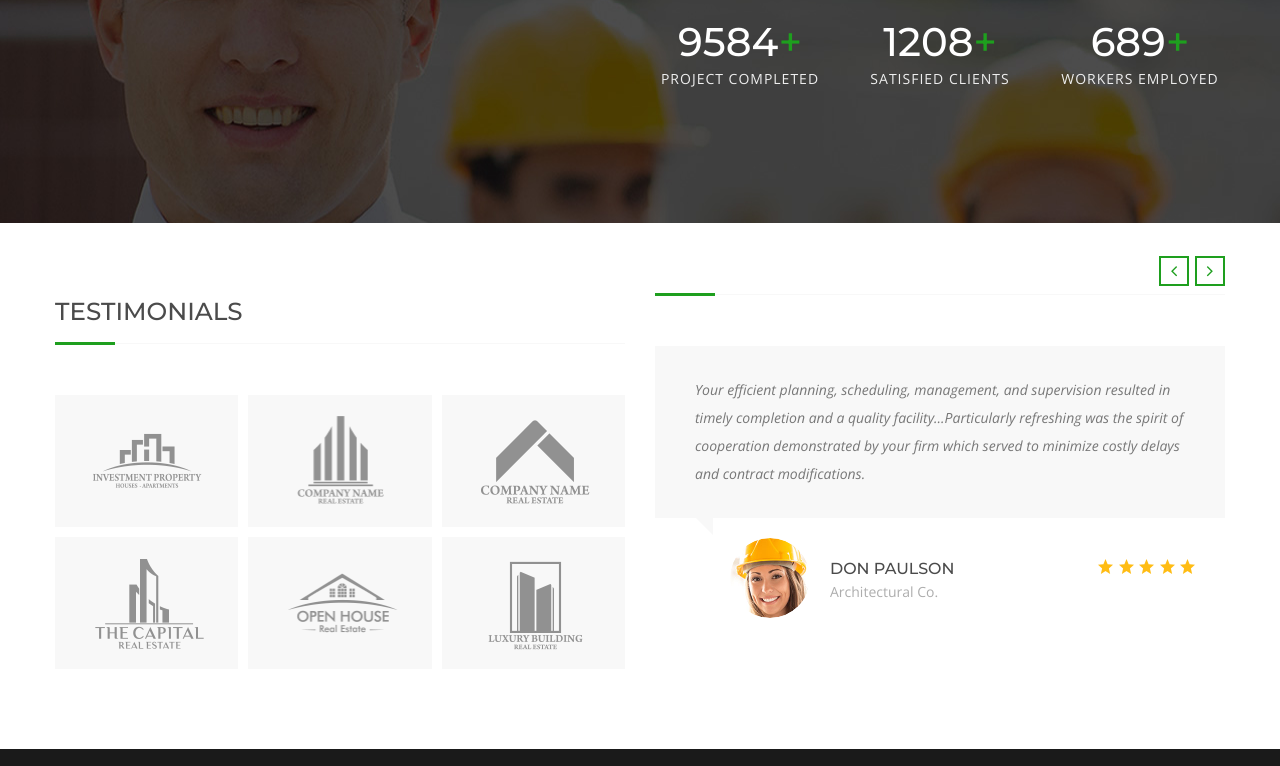
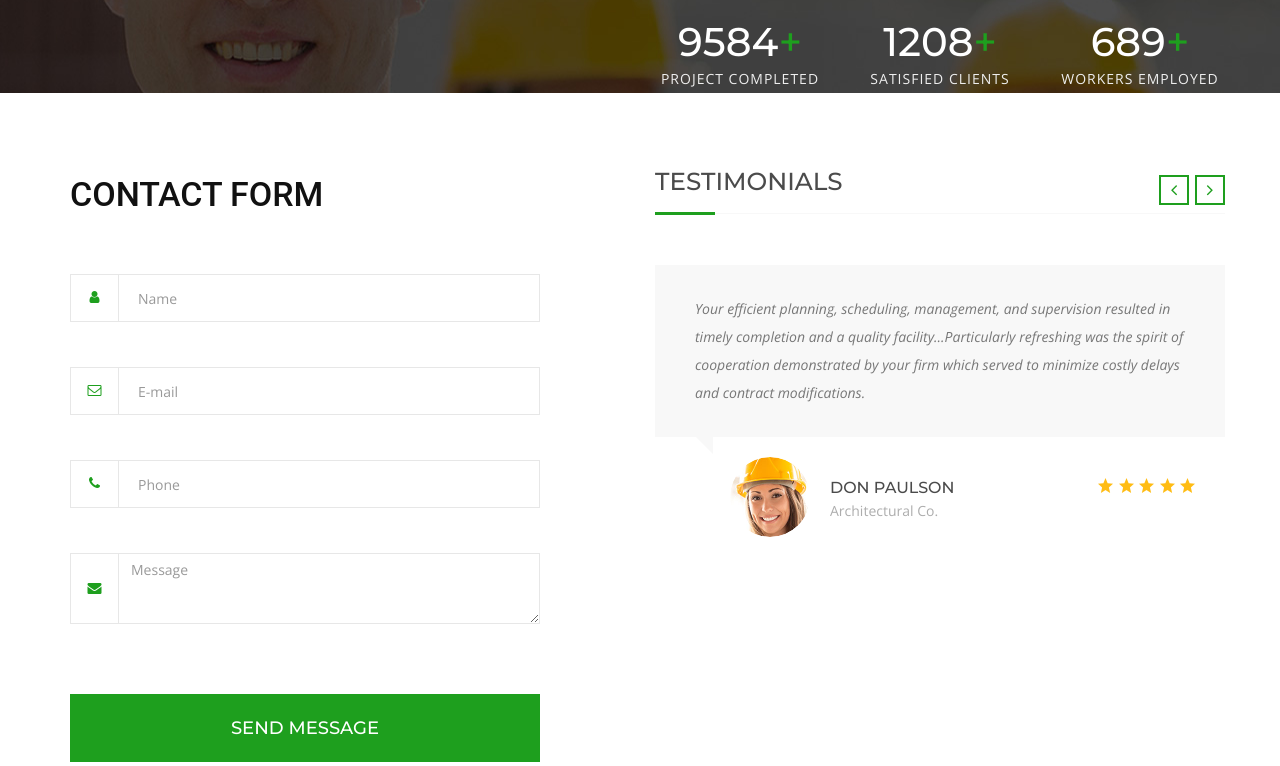
Before and after one commit to sahadpk/cpconstruction, a plain HTML site: page index.html in a window 1280 px wide. Shown: the part 4058-4824 px from the top of the page. Drawn offline with nearby package versions, Linux system fonts and the light colour scheme; a web font is replaced by a local one.

Commit message:
contact added

```diff
--- a/index.html
+++ b/index.html
@@ -1388,9 +1388,7 @@
                                         <div class="text">WORKERS EMPLOYED</div>
                                     </div>
                                 </div><!-- /.col-md-2 -->
-                                <div class="col-md-12">
-                                    <div class="wprt-spacer" data-desktop="130" data-mobi="80" data-smobi="60"></div>
-                                </div><!-- /.col-md-12 -->
+
                             </div><!-- /.row -->
                         </div><!-- /.container -->
                     </section>
@@ -1404,62 +1402,113 @@
                                 </div><!-- /.col-md-12 -->
 
                                 <div class="col-md-6">
-                                    <h2>TESTIMONIALS</h2>
-                                    <div class="wprt-lines style-1 custom-3">
-                                        <div class="line-1"></div>
-                                        <div class="line-2"></div>
-                                    </div>
-                                    <div class="wprt-spacer" data-desktop="50" data-mobi="40" data-smobi="40"></div>
-
-                                    <div class="wprt-partner-grid has-outline col-3 gutter-10">
-                                        <div class="partner-wrap clearfix">
-                                            <div class="partner-row clearfix">
-                                                <div class="partner-item">
-                                                    <div class="inner-item">
-                                                        <a target="_blank" href="#"><img src="assets/img/partners/1.png" alt="image" /></a>
-                                                    </div>
-                                                </div><!-- /.partner-item -->
-
-                                                <div class="partner-item">
-                                                    <div class="inner-item">
-                                                        <a target="_blank" href="#"><img src="assets/img/partners/2.png" alt="image" /></a>
-                                                    </div>
-                                                </div><!-- /.partner-item -->
-
-                                                <div class="partner-item">
-                                                    <div class="inner-item">
-                                                        <a target="_blank" href="#"><img src="assets/img/partners/3.png" alt="image" /></a>
-                                                    </div>
-                                                </div><!-- /.partner-item -->
+
+
+
+                                    <div class="contact-us-area" id="contact">
+                                        <div class="container">
+                                          <div class="row">
+                                            <div class="col-lg-5 col-md-5 col-sm-5">
+                                              <form class="form-horizontal contact-form" id="contact-form">
+                                                <fieldset>
+                                                  <!-- Form Name -->
+                                                  <legend>Contact Form</legend>
+                                                  <!-- Text input-->
+                                                  <div class="form-group">
+                                                    <label class="control-label pull-left" for="textinput1"
+                                                      ><i class="fa fa-user" aria-hidden="true"></i
+                                                    ></label>
+                                                    <div class="media-body">
+                                                      <input
+                                                        id="name"
+                                                        name="name"
+                                                        placeholder="Name"
+                                                        class="form-control input-md"
+                                                        type="text"
+                                                        data-error="Name field is required"
+                                                        required
+                                                      />
+                                                      <div class="help-block with-errors"></div>
+                                                    </div>
+                                                  </div>
+                                                  <!-- Text input-->
+                                                  <div class="form-group">
+                                                    <label class="control-label pull-left" for="textinput2"
+                                                      ><i class="fa fa-envelope-o" aria-hidden="true"></i
+                                                    ></label>
+                                                    <div class="media-body">
+                                                      <input
+                                                        id="email"
+                                                        name="email"
+                                                        placeholder="E-mail"
+                                                        class="form-control input-md"
+                                                        type="text"
+                                                        data-error="E-mail field is required"
+                                                        required
+                                                      />
+                                                      <div class="help-block with-errors"></div>
+                                                    </div>
+                                                  </div>
+                                                  <!-- Text input-->
+                                                  <div class="form-group">
+                                                    <label class="control-label pull-left" for="textinput3"
+                                                      ><i class="fa fa-phone" aria-hidden="true"></i
+                                                    ></label>
+                                                    <div class="media-body">
+                                                      <input
+                                                        id="phone"
+                                                        name="phone"
+                                                        placeholder="Phone"
+                                                        class="form-control input-md"
+                                                        type="text"
+                                                        data-error="Phone field is required"
+                                                        required
+                                                      />
+                                                      <div class="help-block with-errors"></div>
+                                                    </div>
+                                                  </div>
+                                                  <!-- Textarea -->
+                                                  <div class="form-group">
+                                                    <label
+                                                      class="control-label arealebel pull-left"
+                                                      for="textarea"
+                                                      ><i class="fa fa-envelope" aria-hidden="true"></i
+                                                    ></label>
+                                                    <div class="media-body">
+                                                      <textarea
+                                                        class="textarea form-control"
+                                                        id="message"
+                                                        name="textarea"
+                                                        placeholder="Message"
+                                                        data-error="Message field is required"
+                                                        required
+                                                      ></textarea>
+                                                      <div class="help-block with-errors"></div>
+                                                    </div>
+                                                  </div>
+                                                  <!-- Button -->
+                                                  <div class="form-group send-button">
+                                                    <div class="media-body">
+                                                      <button type="submit" class="btn-read-more-fill btn-send">
+                                                        Send Message
+                                                      </button>
+                                                    </div>
+                                                  </div>
+                                                  <div class="form-response"></div>
+                                                </fieldset>
+                                              </form>
                                             </div>
 
-                                            <div class="partner-row clearfix">
-                                                <div class="partner-item">
-                                                    <div class="inner-item">
-                                                        <a target="_blank" href="#"><img src="assets/img/partners/4.png" alt="image" /></a>
-                                                    </div>
-                                                </div><!-- /.partner-item -->
-
-                                                <div class="partner-item">
-                                                    <div class="inner-item">
-                                                        <a target="_blank" href="#"><img src="assets/img/partners/5.png" alt="image" /></a>
-                                                    </div>
-                                                </div><!-- /.partner-item -->
-
-                                                <div class="partner-item">
-                                                    <div class="inner-item">
-                                                        <a target="_blank" href="#"><img src="assets/img/partners/6.png" alt="image" /></a>
-                                                    </div>
-                                                </div><!-- /.partner-item -->
-                                            </div>
-                                        </div><!-- /.partner-wrap -->
-                                    </div><!-- /.wprt-partner-grid -->
+                                          </div>
+                                        </div>
+                                      </div>
 
                                     <div class="wprt-spacer" data-desktop="0" data-mobi="40" data-smobi="40"></div>
                                 </div><!-- /.col-md-6 -->
 
                                 <div class="col-md-6">
                                     <!-- <h2>TESTIMONIALS</h2> -->
+                                    <h2>TESTIMONIALS</h2>
                                     <div class="wprt-lines style-1 custom-3">
                                         <div class="line-1"></div>
                                         <div class="line-2"></div>
--- a/style.css
+++ b/style.css
@@ -1337,3 +1337,69 @@ only screen and (                min-resolution: 2dppx){
 
 
   }
+
+  .contact-us-area {
+	padding: 0px 0;
+  }
+  .contact-form legend {
+	color: #111111;
+	font-size: 34px;
+	font-weight: 500;
+	font-family: 'Roboto', sans-serif;
+	margin-bottom: 48px;
+	text-transform: uppercase;
+  }
+  .contact-form .form-group {
+	margin: 0 0 15px 0;
+  }
+  .contact-form label.control-label {
+	border: 1px solid #e7e7e7;
+	border-right: none;
+	text-align: center;
+	line-height: 44px;
+	height: 48px;
+	padding-top: 0;
+	width: 48px;
+  }
+  .contact-form label.arealebel {
+	min-height: 71px;
+	line-height: 68px;
+  }
+  .contact-form label.control-label .fa {
+	color: #1e9f1e;
+  }
+  .contact-form input.form-control {
+	border: 1px solid #e7e7e7;
+	border-radius: 0;
+	box-shadow: none;
+	height: 48px;
+  }
+  .contact-form textarea.form-control {
+	border: 1px solid #e7e7e7;
+	border-radius: 0;
+	box-shadow: none;
+	min-height: 71px;
+  }
+  .contact-form button {
+	background: #1e9f1e;
+	border: none;
+	border-radius: 0;
+	box-shadow: none;
+	color: #ffffff;
+	font-size: 18px;
+	padding: 25px 0;
+	text-align: center;
+	text-transform: uppercase;
+	width: 100%;
+	transition: all 0.5s ease 0s;
+  }
+  .contact-form button:hover,
+  .contact-form button:focus {
+	background: #111111;
+	color: #ffffff;
+	transition: all 0.5s ease 0s;
+  }
+  .contact-form .send-button {
+	margin-top: 40px;
+	margin-bottom: 0;
+  }
```
